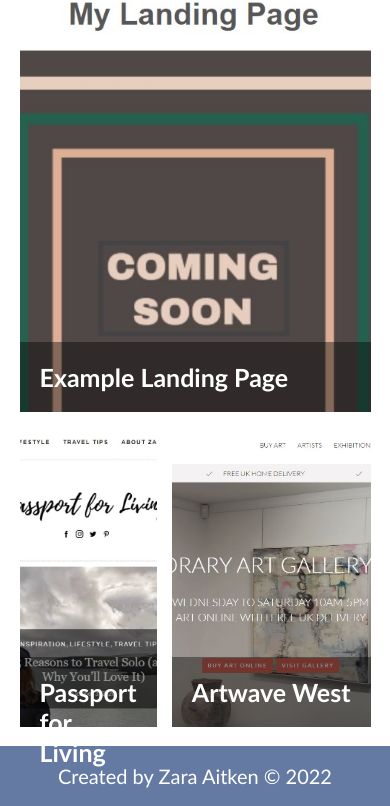
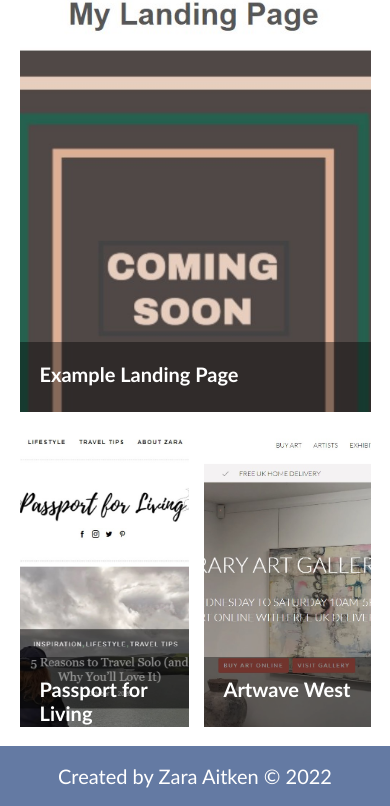
Before and after one commit to zaitken1/developer-profile, a plain HTML site: page index.html in a window 390 px wide. Shown: the part 1560-2366 px from the top of the page. Drawn offline with Linux system fonts and the light colour scheme.

Commit message:
updates font-size on portfolio images at smaller screen sizes

```diff
--- a/assets/css/style.css
+++ b/assets/css/style.css
@@ -240,4 +240,7 @@ footer {
     font-weight: 100;
   }
 
+  .portfolio-h3 {
+    font-size: 20px;
+  }
 }
```
